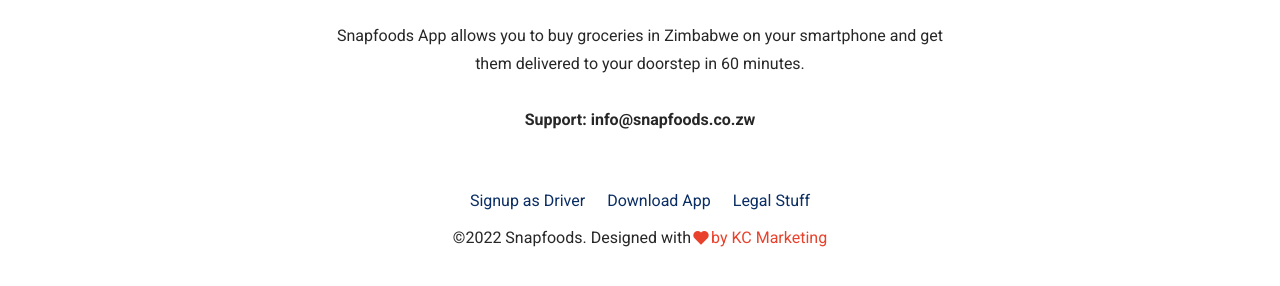
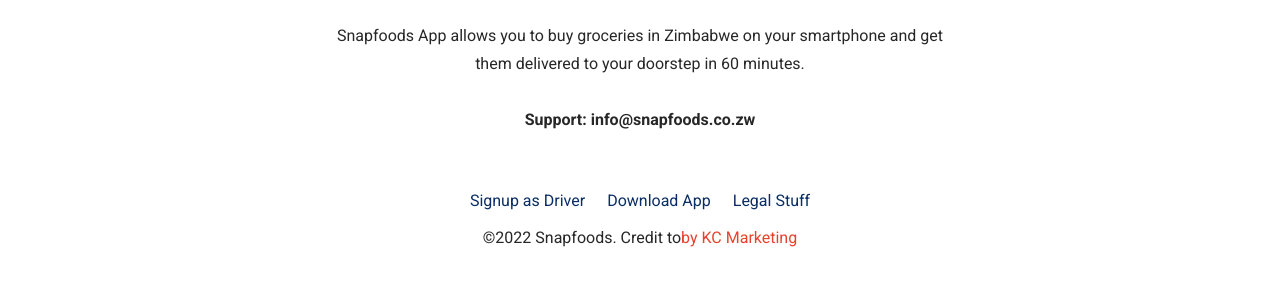
Before and after one commit to RoyJayM/Food-Ordering-Landing, a plain HTML site: page index.html in a window 1280 px wide. Shown: the part 4075-4361 px from the top of the page. Drawn offline with Linux system fonts and the light colour scheme; a script that the page names is missing; files whose address does not match are found by name.

Commit message:
Update index.html

```diff
--- a/index.html
+++ b/index.html
@@ -269,7 +269,7 @@
                                 </ul>
                             </div>
                             <span class="copyright text-color--400 text-dark-400 d-flex align-items-center justify-content-center">
-                                &copy;2022 Snapfoods. Designed with <i class="nc-icon nc-heart-2 color-orange"></i> <a href="https://kc-marketing.co.za">by KC Marketing</a>
+                                &copy;2022 Snapfoods. Credit to <a href="https://kc-marketing.co.za">by KC Marketing</a>
                             </span>
                         </div>
                     </div>
```
